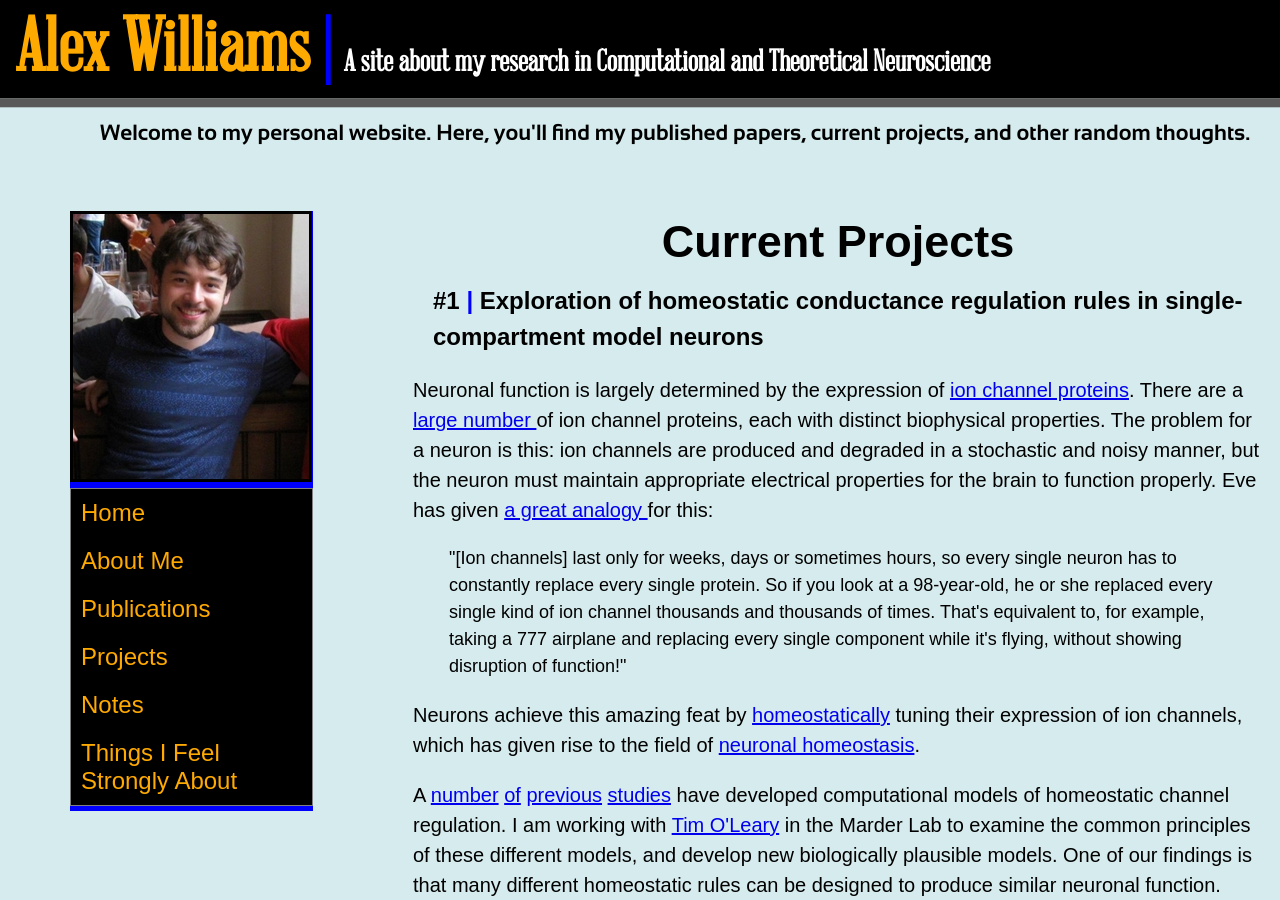
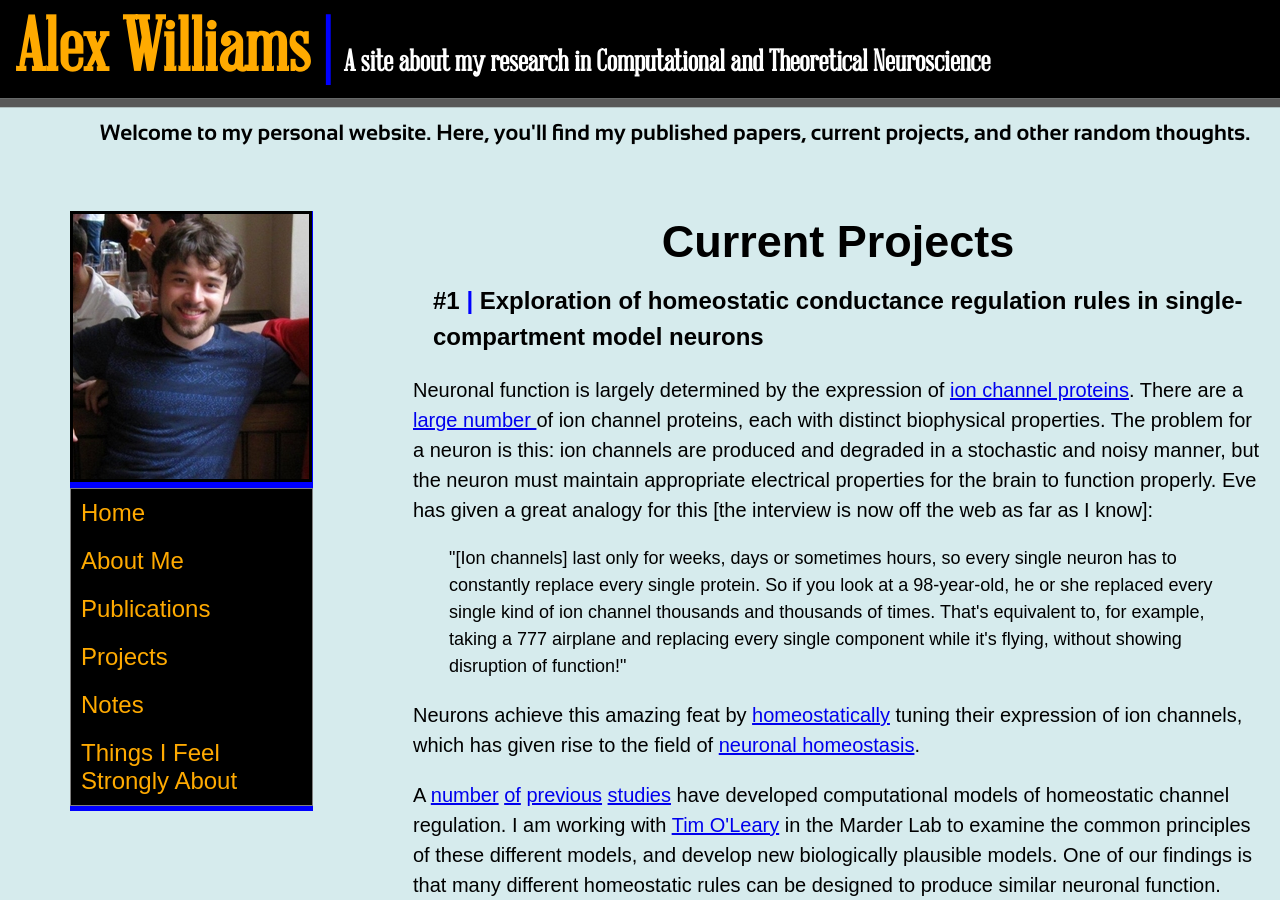
Before and after one commit to ahwillia/ahwillia.github.com, a Jekyll site: the page built from projects/index.html, in a window 1280 px wide and 900 px high. Built offline with Jekyll 4.4.1, drawn with Linux system fonts in a browser that asks for light colours.

Commit message:
fixed broken link

```diff
--- a/projects/index.html
+++ b/projects/index.html
@@ -18,11 +18,8 @@ title: Projects
     properties. The problem for a neuron is this: ion channels are
     produced and degraded in a stochastic and noisy manner, but the
     neuron must maintain appropriate electrical properties for the
-    brain to function properly. Eve has given
-    <a href="http://www.brandeis.edu/bnc/philanthropy/science-news.html" target="_blank">
-    a great analogy
-    </a>
-    for this:
+    brain to function properly. Eve has given a great analogy for this
+    [the interview is now off the web as far as I know]:
   </p>
   <p style="padding-left:2em;padding-right:2em;font-size:18px">
     "[Ion channels] last only for weeks, days or sometimes
```
